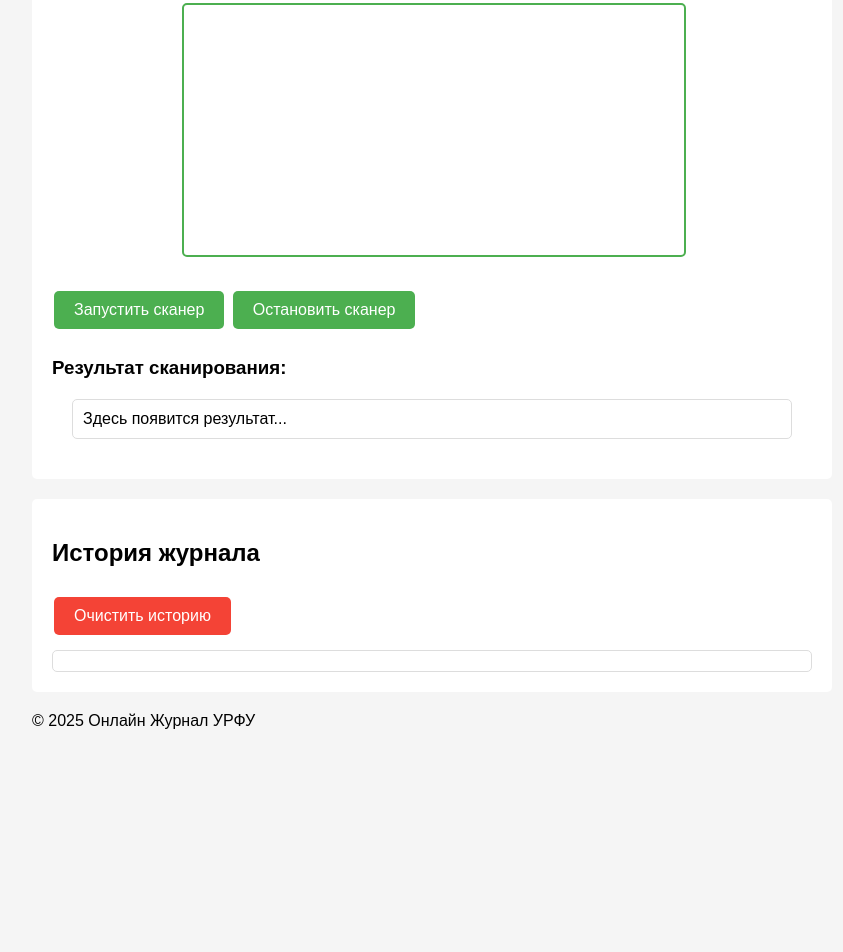
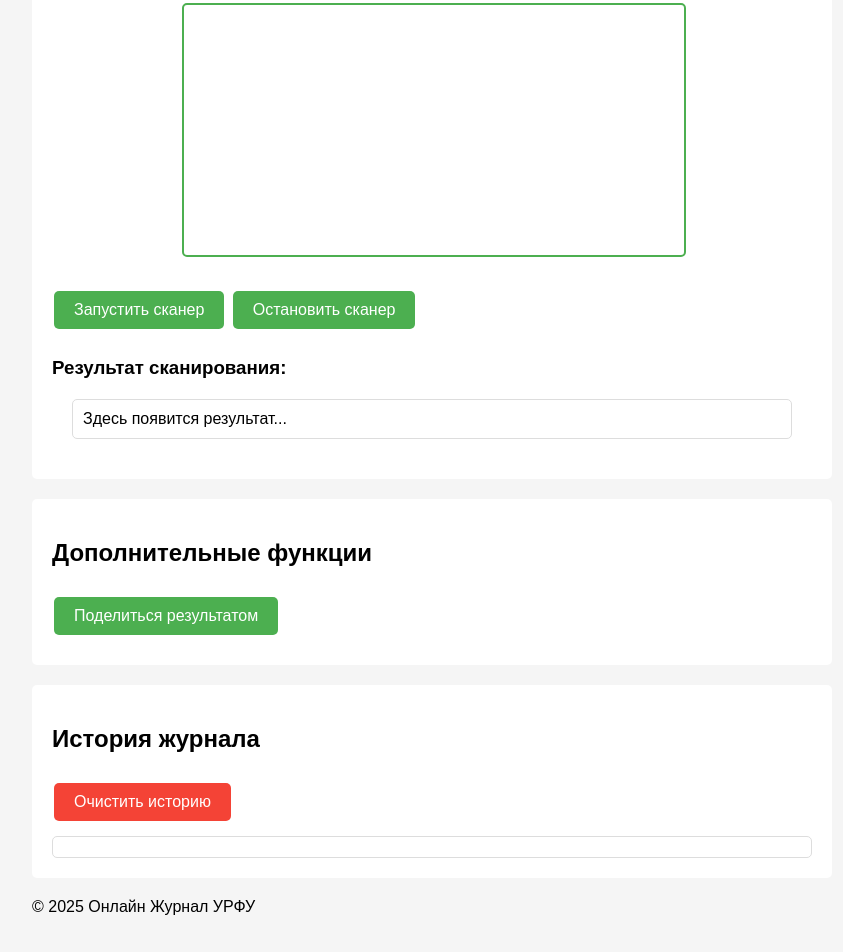
Before and after one commit to Seraphim555/PWA-app, a plain HTML site: page index.html in a window 1280 px wide. Shown: the part 481-1433 px from the top of the page, without its empty margins (208-1051 px from the left). Before the commit the page ends 1247 px from the top, so only its background shows below. Drawn offline with nearby package versions, Linux system fonts and the light colour scheme.

```diff
--- a/index.html
+++ b/index.html
@@ -5,7 +5,6 @@
     <meta name="viewport" content="width=device-width, initial-scale=1.0">
     <title>Онлайн Журнал</title>
 
-    <!-- PWA мета-теги -->
     <link rel="manifest" href="manifest.json">
     <meta name="theme-color" content="#4CAF50">
 
@@ -128,8 +127,10 @@
             <div id="qr-result">Здесь появится результат...</div>
         </div>
 
-        <div class="section" style="display:none;">
-            <button id="installBtn" style="display:none;"></button>
+        <div class="section">
+            <h2>Дополнительные функции</h2>
+            <button id="installBtn" style="display:none;">Установить приложение</button>
+            <button id="share-btn" disabled>Поделиться результатом</button>
         </div>
 
         <div class="section">
@@ -143,7 +144,6 @@
         <p>© 2025 Онлайн Журнал УРФУ</p>
     </footer>
 
-    <!-- Подключаем библиотеку для сканирования QR-кодов -->
     <script src="https://cdn.jsdelivr.net/npm/jsqr@1.4.0/dist/jsQR.min.js"></script>
 
     <script>
@@ -262,7 +262,7 @@
         // Хранилище для истории сканирований
         let scanHistory = JSON.parse(localStorage.getItem('scanHistory')) || [];
 
-        // Модифицируем функцию saveScanData
+        // Модифицированная функцию saveScanData
         function saveScanData(qrData) {
             if (!isValidQrCode(qrData)) {
                 resultElement.style.border = "2px solid #f44336";
@@ -274,20 +274,16 @@
                 return false;
             }
 
-            // Проверяем временную метку последнего сканирования
             const lastScanTime = lastScanTimestamps[currentUsername] || 0;
             const currentTime = Date.now();
 
             if (currentTime - lastScanTime < SCAN_COOLDOWN) {
-                // Не показываем время ожидания, просто игнорируем сканирование
                 return false;
             }
 
-            // Обновляем временную метку
             lastScanTimestamps[currentUsername] = currentTime;
             localStorage.setItem('lastScanTimestamps', JSON.stringify(lastScanTimestamps));
 
-            // Сохраняем результат сканирования
             const scanRecord = {
                 timestamp: new Date().toISOString(),
                 deviceName: navigator.userAgentData?.brands?.map(b => b.brand).join(' ') || navigator.userAgent,
@@ -299,7 +295,6 @@
             localStorage.setItem('scanHistory', JSON.stringify(scanHistory));
             updateHistoryDisplay();
 
-            // Визуальное обозначение валидного кода
             resultElement.style.border = "2px solid #4CAF50";
             resultElement.style.backgroundColor = "#e8f5e9";
             setTimeout(() => {
@@ -335,7 +330,7 @@
             return ALLOWED_QR_CODES.includes(qrData);
         }
 
-        // Обновляем функцию scanQRCode для сохранения результата в любом случае
+        // Обновленная функция scanQRCode
         function scanQRCode() {
             if (!scanning) return;
 
@@ -355,11 +350,9 @@
                 const code = jsQR(imageData.data, imageData.width, imageData.height);
 
                 if (code) {
-                    // Всегда показываем результат сканирования
                     resultElement.textContent = code.data;
                     shareBtn.disabled = false;
 
-                    // Пытаемся сохранить (но не сохраняем если не прошла минута)
                     saveScanData(code.data);
                 }
             } catch (err) {
```
Also changed, not shown: manifest.json.
